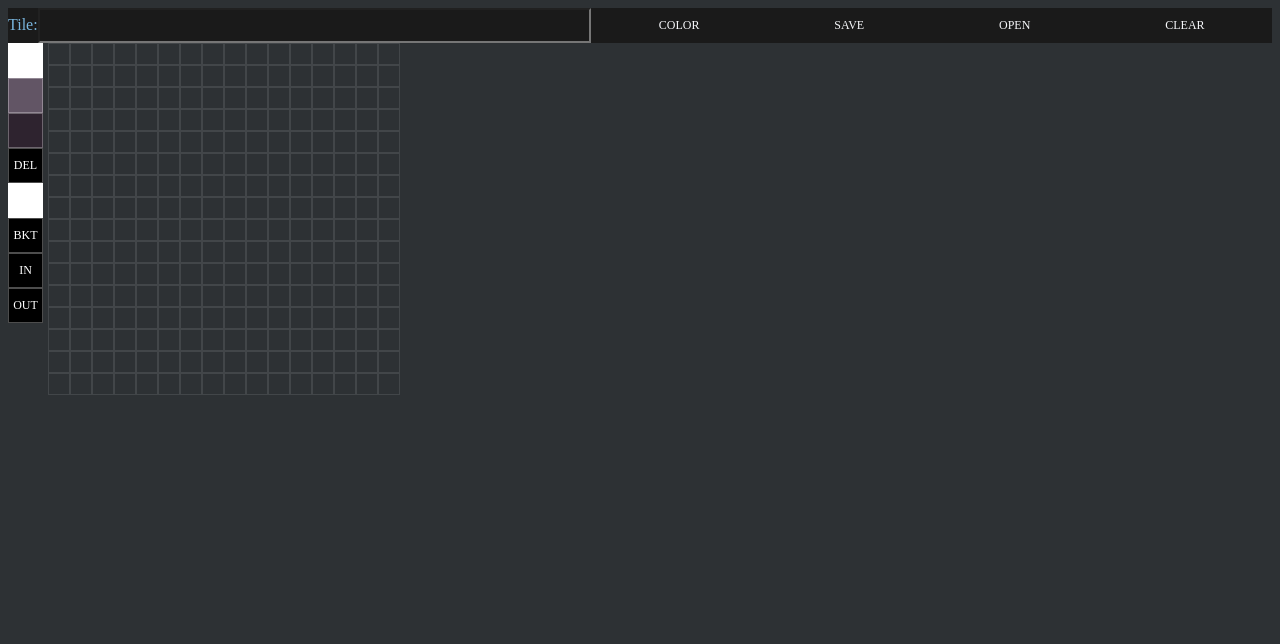
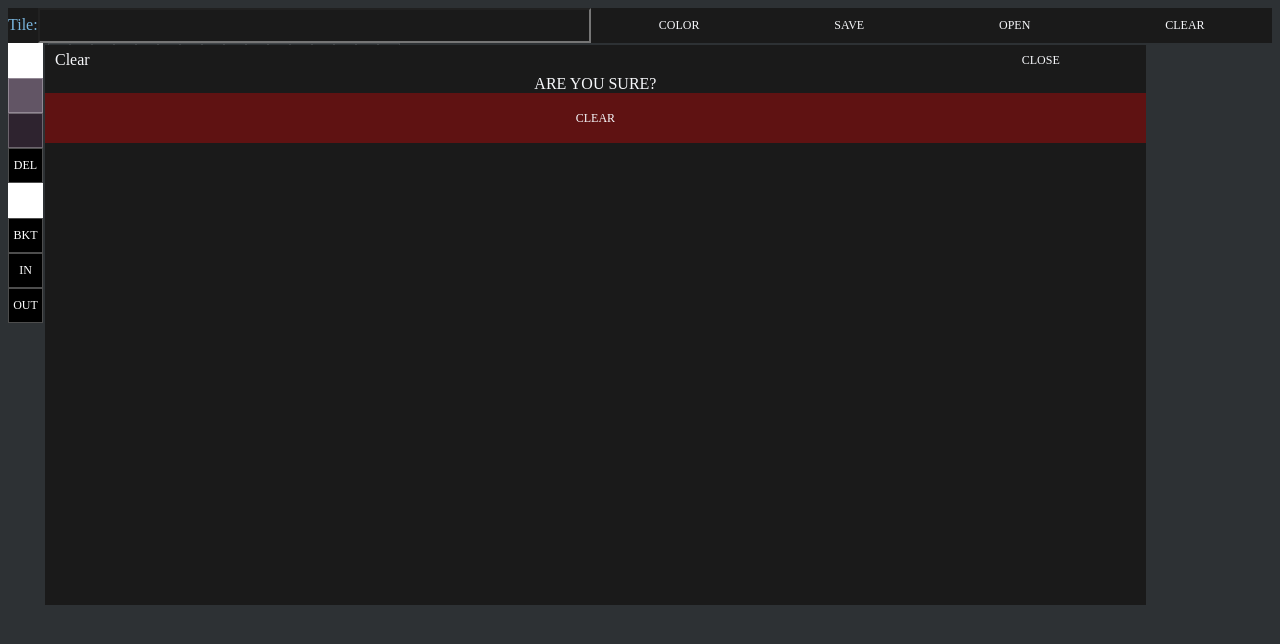
Before and after one commit to themoneytoad/ToadTools, a Flask app: page /tiles in a window 1280 px wide. Shown: the top 644 px of the page. Run offline with Flask 2, Linux system fonts and the light colour scheme; some libraries are stand-ins or nearby versions.

Commit message:
pushing a clear dialogue

```diff
--- a/static/stylish.css
+++ b/static/stylish.css
@@ -140,10 +140,10 @@ h2 {
     display: none;
     position: absolute;
     z-index: 1;
-    top: 100px;
-    left: 200px;
-    width: 450px;
-    height: 200px;
+    top: 45px;
+    left: 45px;
+    width: 86%;
+    height: 70%;
     background-color: #1A1A1A;
     visibility: visible;
 }
--- a/static/tileEditor_Init.js
+++ b/static/tileEditor_Init.js
@@ -19,11 +19,28 @@ window.addEventListener('load', function () {
 })
 
 window.bar_clear = function() {
+    let modal = document.getElementById("modal-clear");
+    modal.style.display = "block";
+    color_modal_close();
+    save_modal_close();
+    open_modal_close();
+}
+
+window.clear_modal_clear = function() {
     tileMain.clear_all_pixels()
+    clear_modal_close();
+}
+
+window.clear_modal_close = function() {
+    let modal = document.getElementById("modal-clear");
+    modal.style.display = "none";
 }
 
 window.bar_color = function() {
-    modal_open();
+    color_modal_open();
+    save_modal_close();
+    open_modal_close();
+    clear_modal_close();
 }
 
 window.bar_open = function() {
@@ -34,10 +51,16 @@ window.bar_open = function() {
             console.log('GET response text: ');
             open_modal(data);
         });
+     color_modal_close();
+     save_modal_close();
+     clear_modal_close();
 }
 
 window.bar_save = function() {
-    modal_save_open();
+    save_modal_open();
+    color_modal_close();
+    open_modal_close();
+    clear_modal_close();
 }
 
 window.bar_tilename_update = function(value) {
@@ -96,17 +119,17 @@ window.menu_zoom = function(val) {
     tileMain.zoom(val)
 }
 
-window.modal_open = function() {
+window.color_modal_open = function() {
     let modal = document.getElementById("modal");
     modal.style.display = "block";
 }
 
-window.modal_close = function() {
+window.color_modal_close = function() {
     let modal = document.getElementById("modal");
     modal.style.display = "none";
 }
 
-window.modal_save_open = function() {
+window.save_modal_open = function() {
     let id = document.getElementById("id-save");
     id.innerHTML = curr_tile_id;
     let group = document.getElementById("group-save");
@@ -121,24 +144,24 @@ window.modal_save_open = function() {
     modal.style.display = "block";
 }
 
-window.modal_save_close = function() {
+window.save_modal_close = function() {
     let modal = document.getElementById("modal-save");
     modal.style.display = "none";
 }
 
-window.modal_save_group = function(value) {
+window.save_modal_group = function(value) {
     curr_tile_group = value
 }
 
-window.modal_save_location_col = function(value) {
+window.save_modal_location_col = function(value) {
     curr_tile_location_col = value
 }
 
-window.modal_save_location_row = function(value) {
+window.save_modal_location_row = function(value) {
     curr_tile_location_row = value
 }
 
-window.modal_save_number_of_pixels = function(value) {
+window.save_modal_number_of_pixels = function(value) {
     if (value % 8 == 0) {
         curr_tile_number_of_pixels = value
         tileMain.clear_all_pixels()
@@ -150,7 +173,7 @@ window.modal_save_number_of_pixels = function(value) {
     }
 }
 
-window.modal_save_save = function(value) {
+window.save_modal_save = function(value) {
     save_to_db()
 }
 
--- a/templates/tiles.html
+++ b/templates/tiles.html
@@ -38,18 +38,18 @@
             </div>
         </div>
         <!-- Color Pick Popup -->
-        <div class="modal" id="modal" style="height:70%; top: 40px; left: 40px; display: none; width: 86%;">
+        <div class="modal" id="modal">
             <div class="title-fill" style="width:100%; height:30px;">
                 <div class="title" id="modal-title" style="width:80%; padding-left:10px;">Color</div>
-                <button class="bar-item" onclick="modal_close()">CLOSE</button>
+                <button class="bar-item" onclick="color_modal_close()">CLOSE</button>
             </div>
             <div id="color-picks" class="color-picks"></div>
         </div>
         <!-- Save Popup -->
-        <div class="modal" id="modal-save" style="height:70%">
+        <div class="modal" id="modal-save">
             <div class="title-fill" style="width:100%; height:30px;">
                 <div class="title" style="width:80%; padding-left:10px;">Save</div>
-                <button class="bar-item" onclick="modal_save_close()">CLOSE</button>
+                <button class="bar-item" onclick="save_modal_close()">CLOSE</button>
             </div>
             <div style="display:flex; flex-direction:column; width: 80%; margin-left: 10%;">
                 <div style="display: flex; flex-direction: row;">
@@ -62,35 +62,46 @@
                 </div>
                 <div style="display: flex; flex-direction: row;">
                     <div class="title">Group:</div>
-                    <input type="text" class="title" id="group-save" style="padding-left:5px; width: 100%;" onchange="modal_save_group(this.value)"></input>
+                    <input type="text" class="title" id="group-save" style="padding-left:5px; width: 100%;" onchange="save_modal_group(this.value)"></input>
                 </div>
                 <div style="display: flex; flex-direction: row;">
                     <div class="title">Column:</div>
-                    <input type="text" class="title" id="location-save-x" style="padding-left:5px; width: 100%;" onchange="modal_save_location_col(this.value)"></input>
+                    <input type="text" class="title" id="location-save-x" style="padding-left:5px; width: 100%;" onchange="save_modal_location_col(this.value)"></input>
                 </div>
                 <div style="display: flex; flex-direction: row;">
                     <div class="title">Row:</div>
-                    <input type="text" class="title" id="location-save-y" style="padding-left:5px; width: 100%;" onchange="modal_save_location_row(this.value)"></input>
+                    <input type="text" class="title" id="location-save-y" style="padding-left:5px; width: 100%;" onchange="save_modal_location_row(this.value)"></input>
                 </div>
                 <div style="display: flex; flex-direction: row;">
                     <div class="title">Size:</div>
-                    <input type="text" class="title" id="size-save" style="padding-left:5px; width: 100%;" onchange="modal_save_number_of_pixels(this.value)"></input>
+                    <input type="text" class="title" id="size-save" style="padding-left:5px; width: 100%;" onchange="save_modal_number_of_pixels(this.value)"></input>
                 </div>
                 <div class="title-fill" style="width:100%; height:30px;">
-                    <button class="bar-item" onclick="modal_save_save()">SAVE</button>
+                    <button class="bar-item" onclick="save_modal_save()">SAVE</button>
                 </div>
             </div>
         </div>
         <!-- Open Popup -->
-        <div class="modal" id="modal-open" style="display: none; height: 300px; top:50px;">
+        <div class="modal" id="modal-open">
             <div class="title-fill" style="width:100%; height:30px;">
                 <div class="title" style="width:80%;padding-left:10px;">Levels</div>
+                <button class="bar-item" onclick="open_modal_close()">CLOSE</button>
             </div>
             <div class="modal-open-levels" id="modal-open-tiles">
             </div>
             <div class="title-fill" style="width:100%; height:30px;">
                 <button class="bar-item" id="modal-open-button" onclick="open_modal_open()">OPEN</button>
-                <button class="bar-item" onclick="open_modal_close()">CLOSE</button>
+            </div>
+        </div>
+        <!-- Clear Popup -->
+        <div class="modal" id="modal-clear" style="display: block;">
+            <div class="title-fill" style="width:100%; height:30px;">
+                <div class="title" style="width:80%;padding-left:10px;">Clear</div>
+                <button class="bar-item" onclick="clear_modal_close()">CLOSE</button>
+            </div>
+            <div class="title-fill" style="flex-direction: column; width: 100%; justify-content: center;">
+                <div class="title" style="align-items:center; width:100%; justify-content:center; text-align:center;">ARE YOU SURE?</div>
+                <button class="bar-item" style="background-color: rgba(255,0,0,0.3); height: 50px;" onclick="clear_modal_clear()">CLEAR</button>
             </div>
         </div>
         <script type="module" src="{{url_for('static',filename='tileEditor_Init.js')}}"></script>
```
